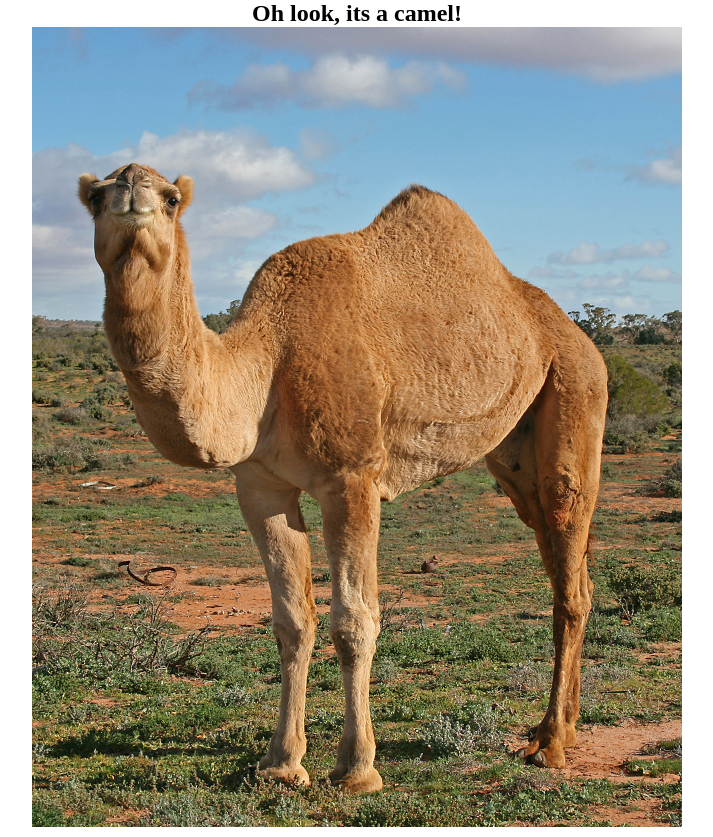
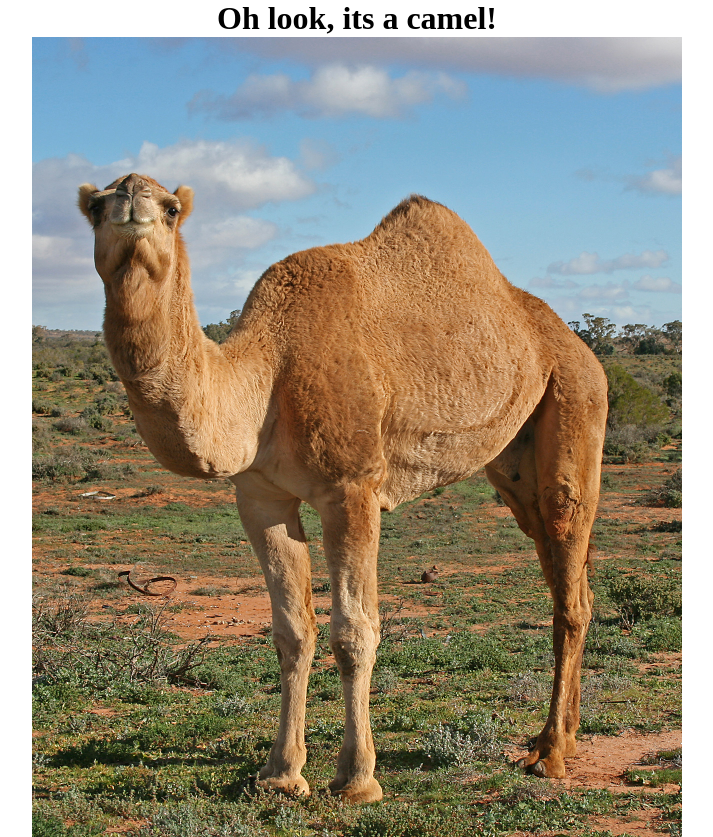
Before and after one commit to pyzae/camel-site, a plain HTML site: page docs/index.html in a window 1280 px wide. Shown: the whole page, without its empty margins (283-996 px from the left). Drawn offline with Linux system fonts and the light colour scheme.

Commit message:
make caption even *more* important

```diff
--- a/docs/index.html
+++ b/docs/index.html
@@ -19,7 +19,7 @@
 </head>
 <body>
   <center>
-    <h2>Oh look, its a camel!</h2>
+    <h1>Oh look, its a camel!</h1>
     <div id="camelbox">
       <img id="camel" src="images/camel_1.jpg">
     </div>
```
